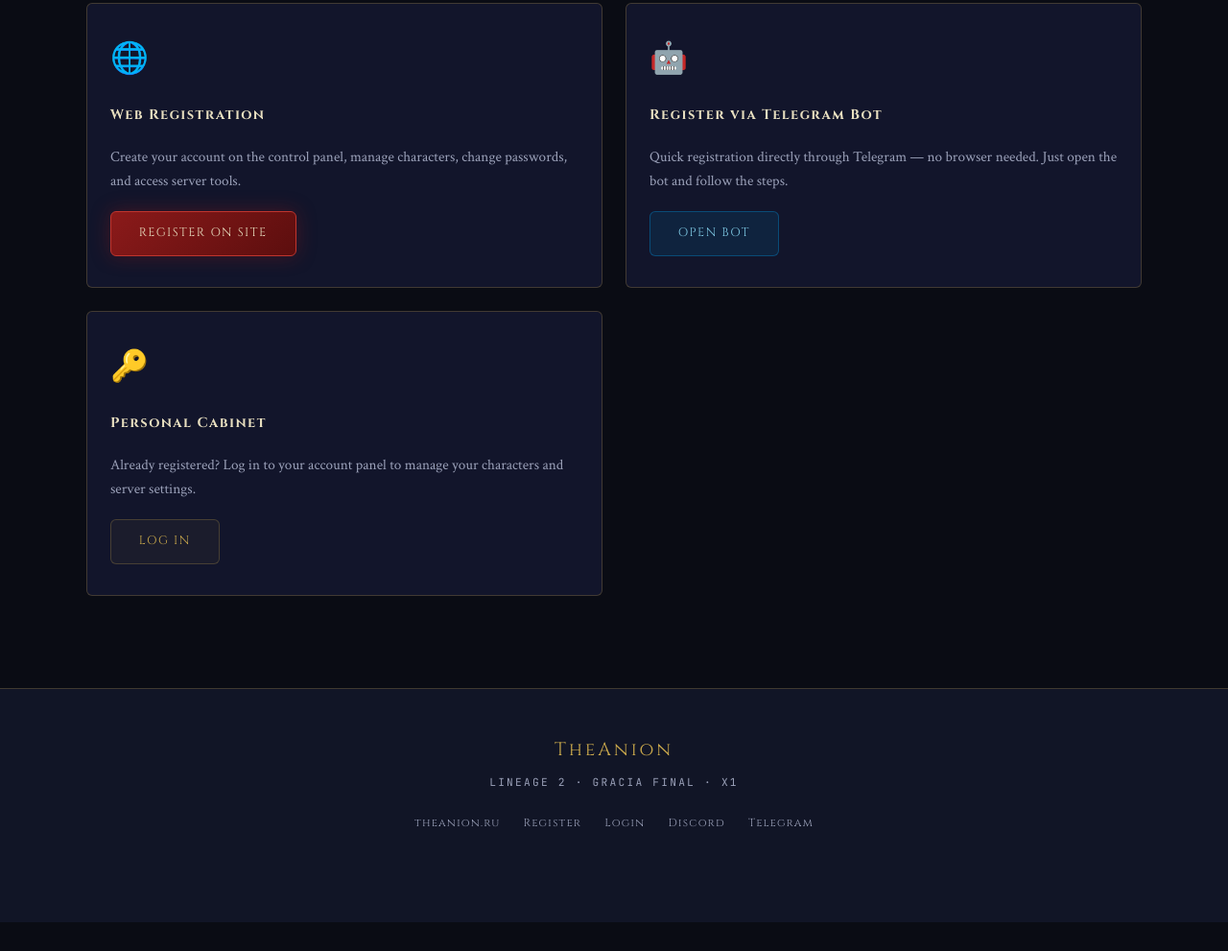
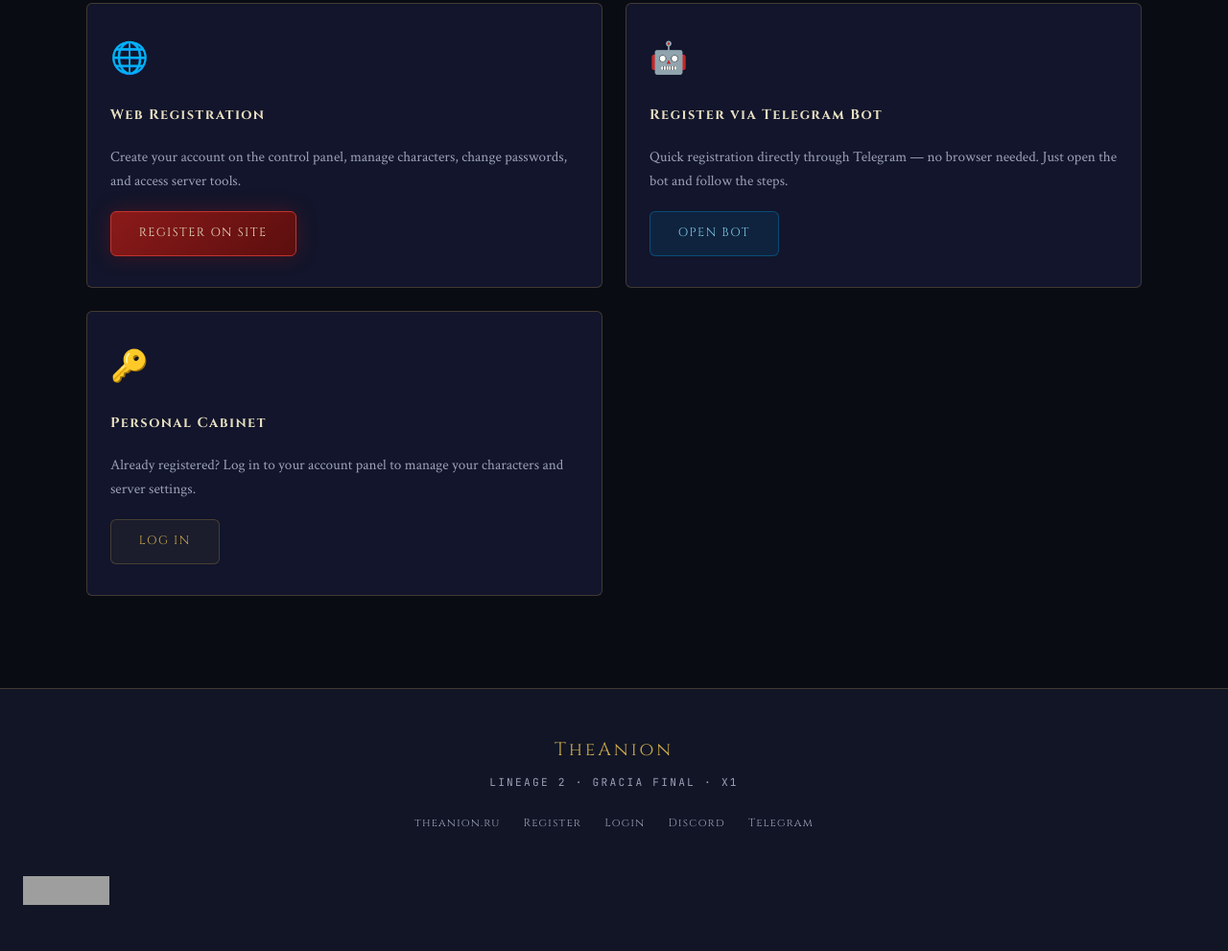
Before and after one commit to Kev49Ars/tha, a plain HTML site: page index.html in a window 1280 px wide. Shown: the part 4095-5086 px from the top of the page at 96% size. Before the commit the page ends 5056 px from the top, so only its background shows below. Drawn offline with Linux system fonts and the light colour scheme; grey boxes are pictures that could not be loaded.

Commit message:
Update index.html

```diff
--- a/index.html
+++ b/index.html
@@ -571,6 +571,7 @@
       <a href="https://t.me/dalamworld" target="_blank">Telegram</a>
     </div>
     <div class="footer-copy" data-key="footer_copy" style="visibility:hidden">© 2025 TheAnion. All rights reserved. Lineage 2 is a trademark.</div>
+    <a href="http://La2Top.Ru/" target="_blank"><img src="http://La2Top.Ru/resource/img/logo1.png"  border="0" width="90" height="30" alt="La2Top.Ru: анонсы и рейтинги серверов Lineage2"></a>
   </footer>
 
   <script>
```
